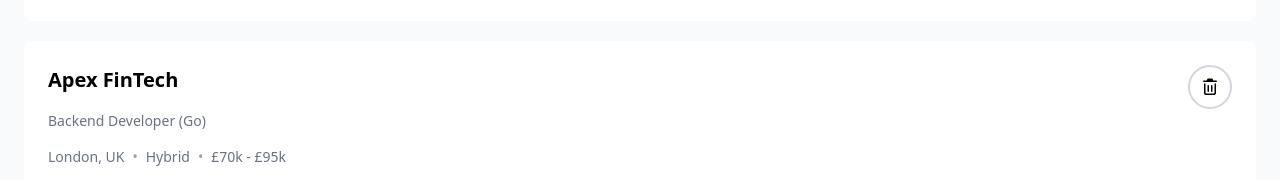
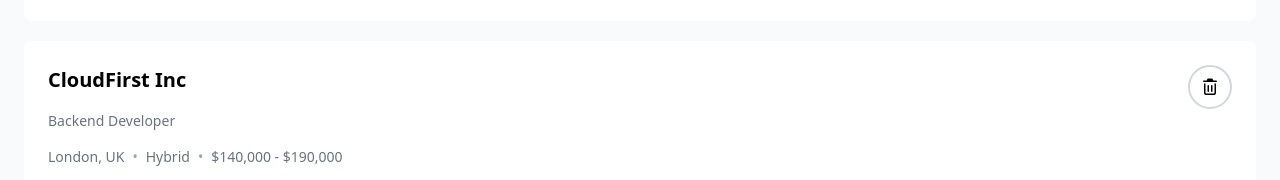
Before and after one commit to mir-md-rahim/B13-A4-Job-Tracker, a plain HTML site: page index.html in a window 1280 px wide. Shown: the part 1284-1464 px from the top of the page. Drawn offline with nearby package versions, Linux system fonts and the light colour scheme.

Commit message:
card 4 somthing is changed

```diff
--- a/index.html
+++ b/index.html
@@ -227,17 +227,15 @@
           <div class="flex justify-between bg-white p-6 rounded-lg">
             <!-- content -->
             <div class="space-y-4">
-              <h1 class="companyName font-bold text-[20px]">Apex FinTech</h1>
-              <p class="position text-sm text-gray-500">
-                Backend Developer (Go)
-              </p>
+              <h1 class="companyName font-bold text-[20px]">CloudFirst Inc</h1>
+              <p class="position text-sm text-gray-500">Backend Developer</p>
 
               <div class="flex text-sm text-gray-500">
                 <span class="location">London, UK</span>
                 <span class="mx-2 text-gray-400">•</span>
                 <span class="type">Hybrid</span>
                 <span class="mx-2 text-gray-400">•</span>
-                <span class="salary">£70k - £95k</span>
+                <span class="salary">$140,000 - $190,000</span>
               </div>
 
               <span
```
